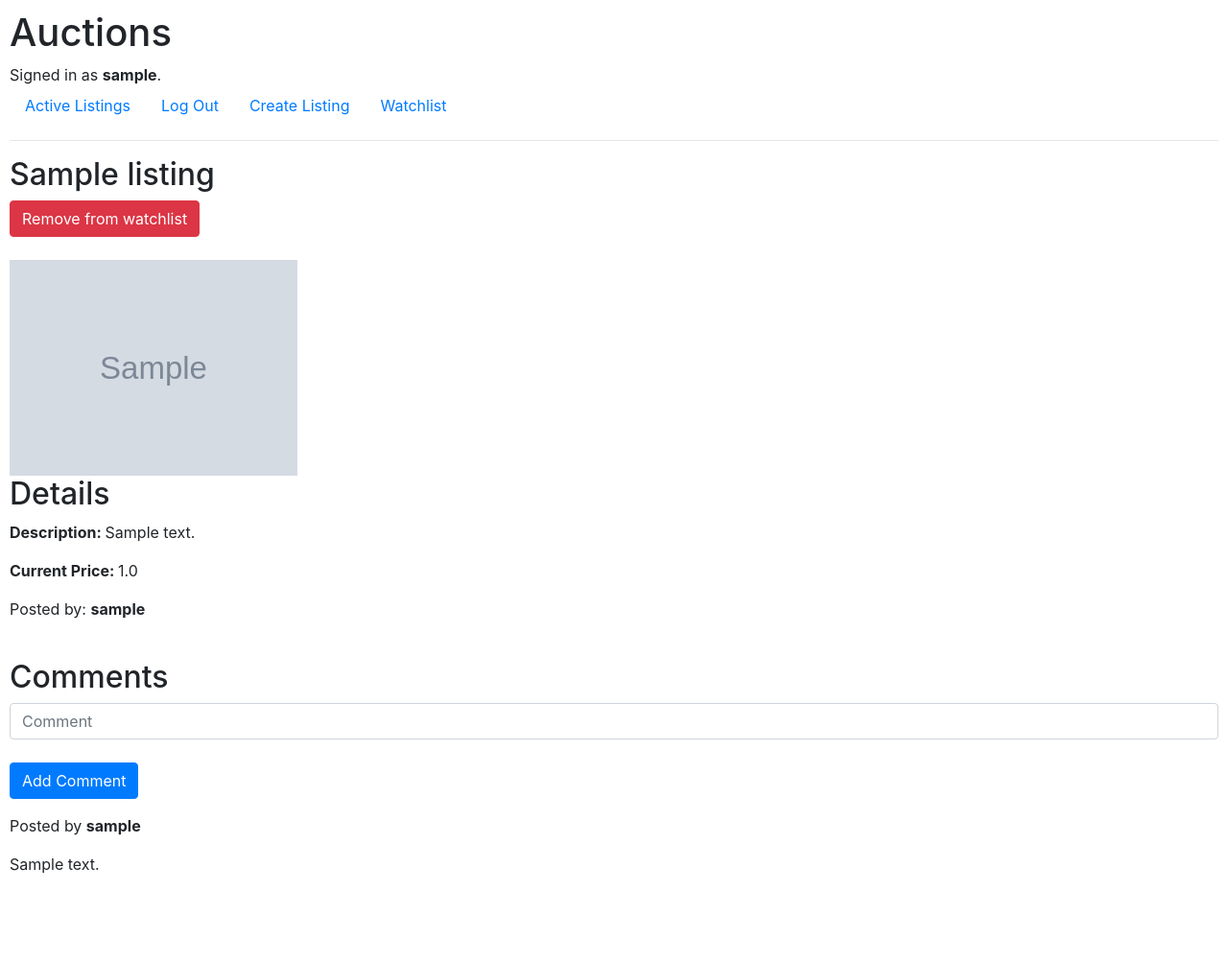
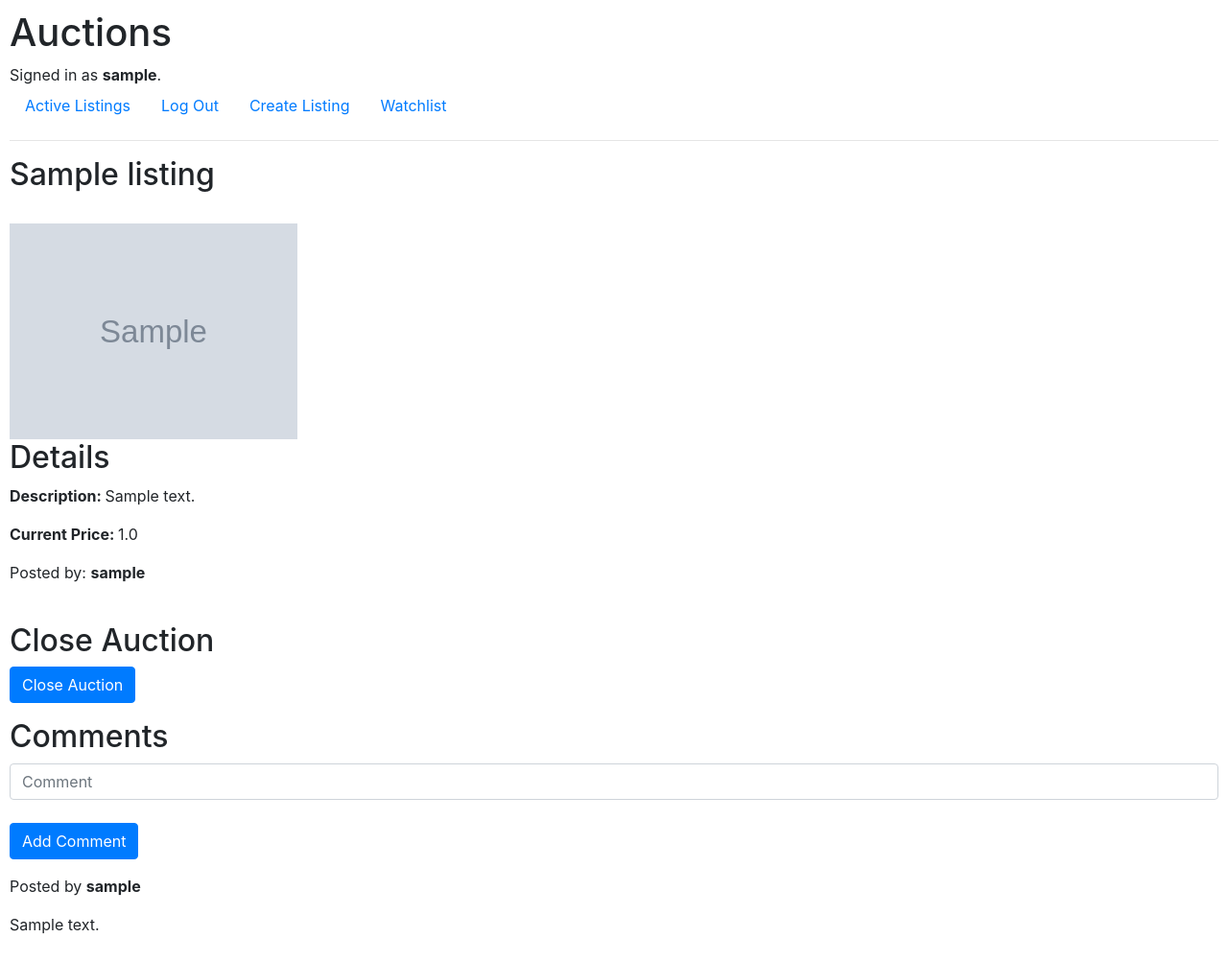
Before and after one commit to simar-s2/Commerce, a Django app: page /view_listing/1 in a window 1280 px wide. Shown: the whole page at 96% size. Before the commit the page ends 939 px from the top, so only its background shows below. Run offline with Django 3.2, Linux system fonts and the light colour scheme; a user stored in the database is signed in; tables that the repository leaves empty hold one stand-in row (values such as "Sample post"); some libraries are stand-ins or nearby versions.

Commit message:
Users who own the listing can close it and the winner is displayed

```diff
--- a/auctions/templates/auctions/view_listing.html
+++ b/auctions/templates/auctions/view_listing.html
@@ -2,17 +2,7 @@
 
 {% block body %}
     <h2>{{ listing.title }}</h2>
-    {% if not watchlist %}
-    <form action="{% url 'add_remove_watchlist' listing_id=listing.id %}" method="post">
-        {% csrf_token %}
-        <input class="btn btn-success" type="submit" value="Add to watchlist" name="action">
-    </form>
-    {% else %}
-    <form action="{% url 'add_remove_watchlist' listing_id=listing.id %}" method="post">
-        {% csrf_token %}
-        <input class="btn btn-danger" type="submit" value="Remove from watchlist" name="action">
-    </form>
-    {% endif %}
+
     <br>
     <div>
         {% if listing.image %}
@@ -30,8 +20,36 @@
         </p>
         <p>Posted by: <strong>{{ listing.owner }}</strong></p>
     </div>
+
     <br>
+    {% if listing.is_active == True %}
         {% if user == listing.owner %}
+        {% else %}
+            {% if not watchlist %}
+            <form action="{% url 'add_remove_watchlist' listing_id=listing.id %}" method="post">
+                {% csrf_token %}
+                <input type="hidden" name="action" value="add">
+                <input class="btn btn-success" type="submit" value="Add to watchlist">
+            </form>
+            {% else %}
+            <form action="{% url 'add_remove_watchlist' listing_id=listing.id %}" method="post">
+                {% csrf_token %}
+                <input type="hidden" name="action" value="remove">
+                <input class="btn btn-danger" type="submit" value="Remove from watchlist">
+            </form>
+            <br>
+            {% endif %}
+        {% endif %}
+
+        {% if user == listing.owner %}
+        <h2>Close Auction</h2>
+        <form action="{% url 'view_listing' listing_id=listing.id %}" method="post">
+            <div class="form-group">
+                {% csrf_token %}
+                <input type="hidden" name="close_auction" value="true">
+                <input class="btn btn-primary" type="submit" value="Close Auction">
+            </div>
+        </form>
         {% else %}
         <h2>Bid</h2>
         <form action="{% url 'bid' listing_id=listing.id %}" method="post">
@@ -42,7 +60,6 @@
                 <input class="btn btn-primary" type="submit" value="Bid">
             </div>
         </form>
-    <br>
         {% endif %}
         <h2>Comments</h2>
         <form action="{% url 'add_comment' listing_id=listing.id %}" method="post">
@@ -57,4 +74,15 @@
         <p>Posted by <strong>{{ comment.user }}</strong></p>
         <p>{{ comment.comment }}</p>
         {% endfor %}
+
+    {% else %}
+        <h2><strong>Auction has ended</strong>. {% if winner %}{{ winner }} won the auction!{% endif %}</h2>
+        <br>
+        <h2>Comments</h2>
+        {% for comment in comments %}
+        <p>Posted by <strong>{{ comment.user }}</strong></p>
+        <p>{{ comment.comment }}</p>
+        {% endfor %}
+    {% endif %}
+
 {% endblock %}
--- a/auctions/views.py
+++ b/auctions/views.py
@@ -16,7 +16,7 @@ def index(request):
     for listing in listings:
         bids = Bid.objects.filter(listing=listing)
         highest_bid = bids.last() if bids.exists() else None
-        price_to_display = highest_bid.bid if highest_bid.bid else listing.price
+        price_to_display = highest_bid.bid if highest_bid else listing.price
 
         listings_with_prices.append({
             "listing": listing,
@@ -54,11 +54,23 @@ def create_listing(request):
 
 @login_required(login_url='/login')
 def view_listing(request, listing_id):
-    listing = Listing.objects.filter(pk=listing_id).first()
+    listing = Listing.objects.get(pk=listing_id)
+
+    if request.method == "POST":
+        close_auction = request.POST['close_auction']
+        if close_auction == 'true':
+            listing.is_active = False
+            listing.save()
+            return HttpResponseRedirect(reverse('view_listing', args=(listing_id, )))
+        else: return HttpResponseRedirect(reverse('view_listing', args=(listing_id, )))
+
+
     watchlist = Listing.objects.filter(watchlist=request.user).filter(pk=listing_id)
     comments = Comment.objects.filter(listing=listing_id).all()
     bids = Bid.objects.filter(listing=listing)
     last_bid = bids.last() if bids.exists() else None
+    winner = last_bid.user if listing.is_active == False and last_bid != None else None
+
     return render(request, "auctions/view_listing.html", {
         "listing": listing,
         "watchlist": watchlist,
@@ -68,6 +80,7 @@ def view_listing(request, listing_id):
         "bids": bids,
         "last_bid": last_bid,
         "user": request.user,
+        "winner": winner,
     })
 
 
@@ -84,10 +97,10 @@ def add_remove_watchlist(request, listing_id):
         action = request.POST['action']
         listing = Listing.objects.get(pk=listing_id)
         user = request.user
-        if action == 'Add to watchlist':
+        if action == 'add':
             listing.watchlist.add(user)
             return HttpResponseRedirect(reverse('view_listing', args=(listing_id, )))
-        elif action == 'Remove from watchlist':
+        elif action == 'remove':
             listing.watchlist.remove(user)
             return HttpResponseRedirect(reverse('view_listing', args=(listing_id, )))
         else:
```
Lines whose indentation alone changed are shown as unchanged.
